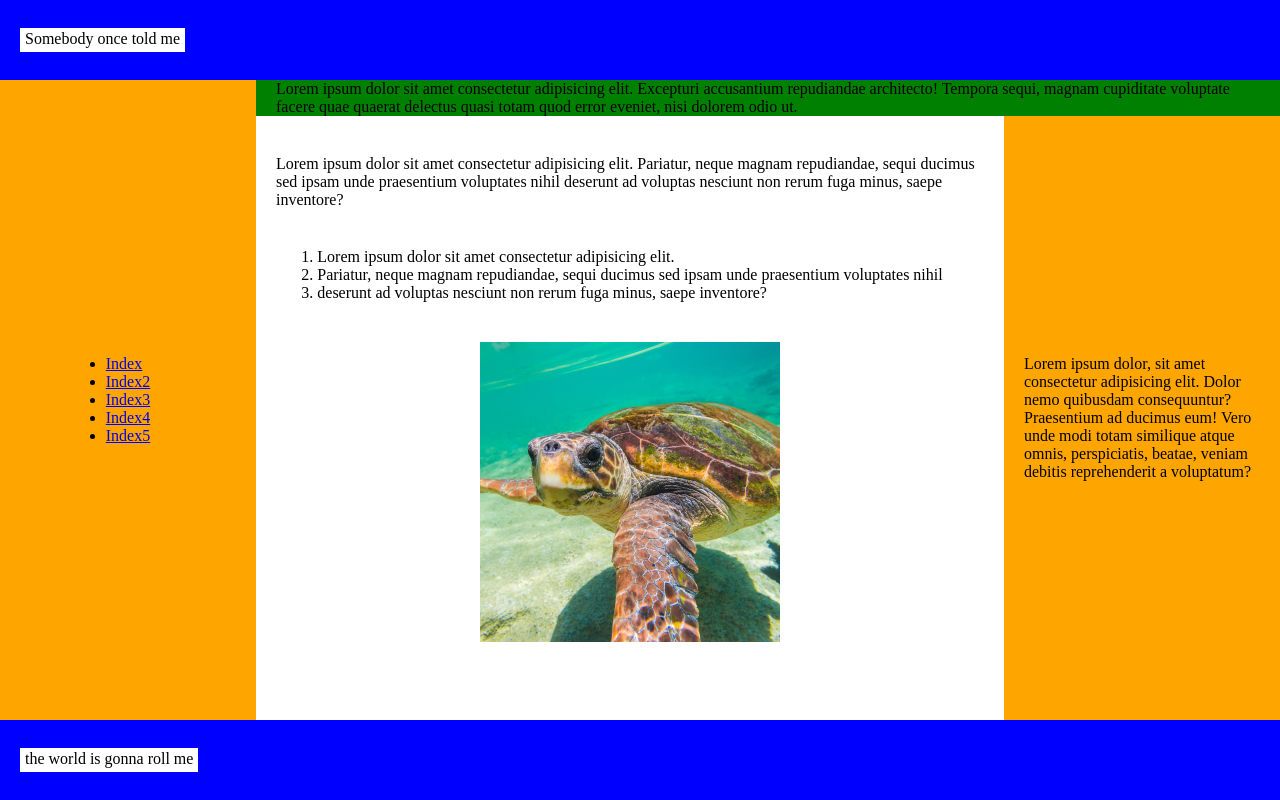
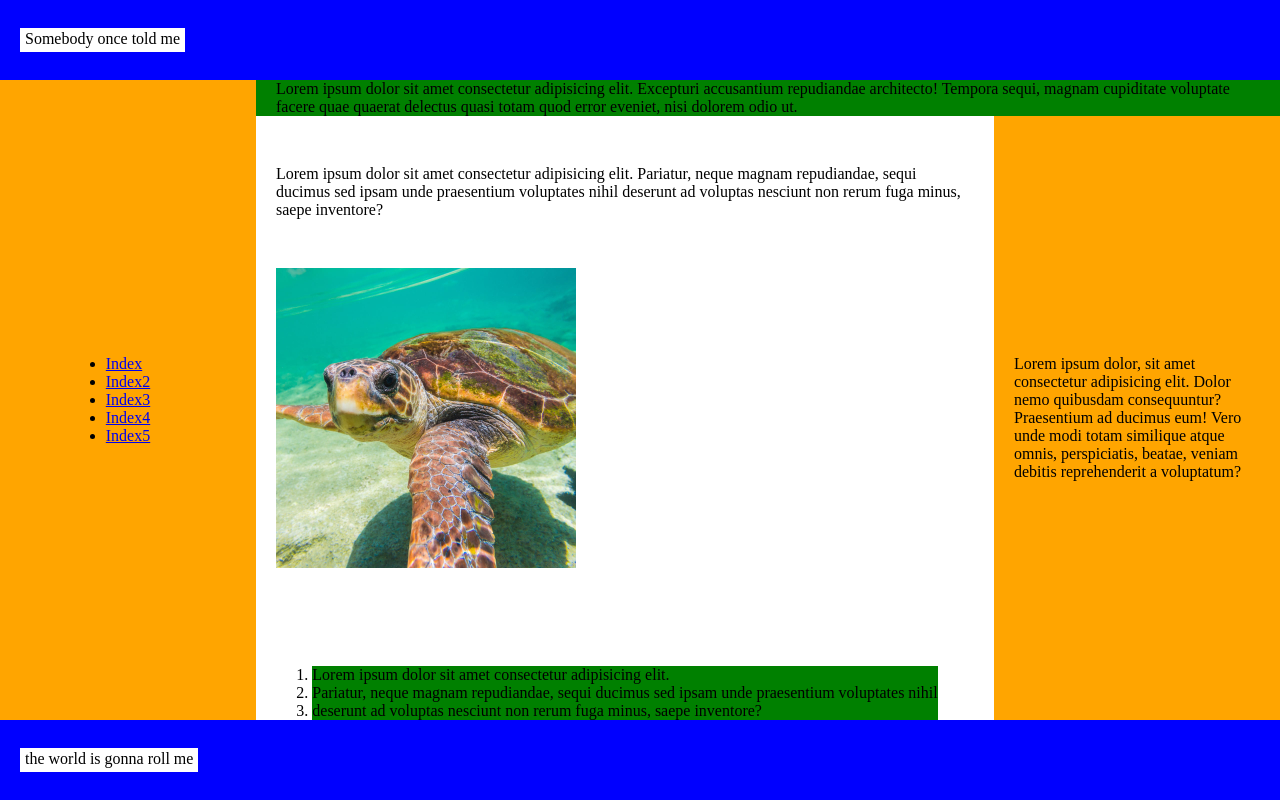
Before and after one commit to Vostok17/WebLabs, a website: page Lab1/index.html in a window 1280 px wide. Drawn offline with Linux system fonts and the light colour scheme.

Commit message:
try to add a block

```diff
--- a/Lab1/index.html
+++ b/Lab1/index.html
@@ -28,24 +28,14 @@
           nisi dolorem odio ut.
         </div>
         <aside>
-          <div class="text-with-picture">
+          <div class="list-and-picture">
+            <div class="picture">
               <p>
-              Lorem ipsum dolor sit amet consectetur adipisicing elit. Pariatur,
-              neque magnam repudiandae, sequi ducimus sed ipsam unde praesentium
-              voluptates nihil deserunt ad voluptas nesciunt non rerum fuga
-              minus, saepe inventore?
+                Lorem ipsum dolor sit amet consectetur adipisicing elit.
+                Pariatur, neque magnam repudiandae, sequi ducimus sed ipsam unde
+                praesentium voluptates nihil deserunt ad voluptas nesciunt non
+                rerum fuga minus, saepe inventore?
               </p>
-            <ol>
-              <li>Lorem ipsum dolor sit amet consectetur adipisicing elit.</li>
-              <li>
-                Pariatur, neque magnam repudiandae, sequi ducimus sed ipsam unde
-                praesentium voluptates nihil
-              </li>
-              <li>
-                deserunt ad voluptas nesciunt non rerum fuga minus, saepe
-                inventore?
-              </li>
-            </ol>
               <img
                 src="/Lab1/assets/turtle.jpg"
                 alt="turle"
@@ -78,6 +68,22 @@
                 />
               </map>
             </div>
+            <div class="list">
+              <ol>
+                <li>
+                  Lorem ipsum dolor sit amet consectetur adipisicing elit.
+                </li>
+                <li>
+                  Pariatur, neque magnam repudiandae, sequi ducimus sed ipsam
+                  unde praesentium voluptates nihil
+                </li>
+                <li>
+                  deserunt ad voluptas nesciunt non rerum fuga minus, saepe
+                  inventore?
+                </li>
+              </ol>
+            </div>
+          </div>
           <div class="text-2">
             Lorem ipsum dolor, sit amet consectetur adipisicing elit. Dolor nemo
             quibusdam consequuntur? Praesentium ad ducimus eum! Vero unde modi
--- a/Lab1/styles/style.css
+++ b/Lab1/styles/style.css
@@ -66,7 +66,7 @@ aside{
     height: 100%;
 }
 
-.text-with-picture
+.list-and-picture
 {
     height: 100%;
     background-color: white;
@@ -75,6 +75,18 @@ aside{
     flex-direction: column;
     justify-content: space-evenly;
     align-items: center;
+}
+
+.picture {
+    height: 70%;
+    flex: 4;
+    display: flex;
+    flex-direction: column;
+    justify-content: space-evenly;
+}
+
+.list{
+    background-color: green;
 }
 
 .text-2 {
@@ -86,7 +98,7 @@ aside{
     align-items: center;
 }
 
-.text-1, .text-2, .text-with-picture {
+.text-1, .text-2, .picture{
     padding-left: 20px;
     padding-right: 20px;
 }
```
Lines whose indentation alone changed are shown as unchanged.
